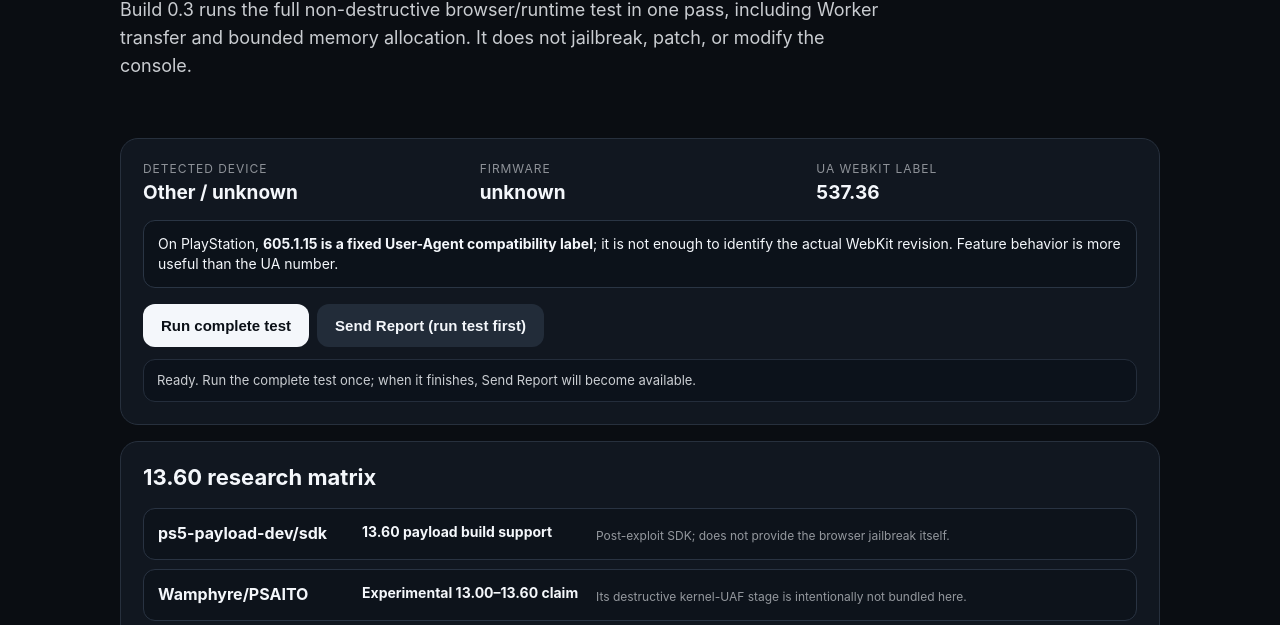
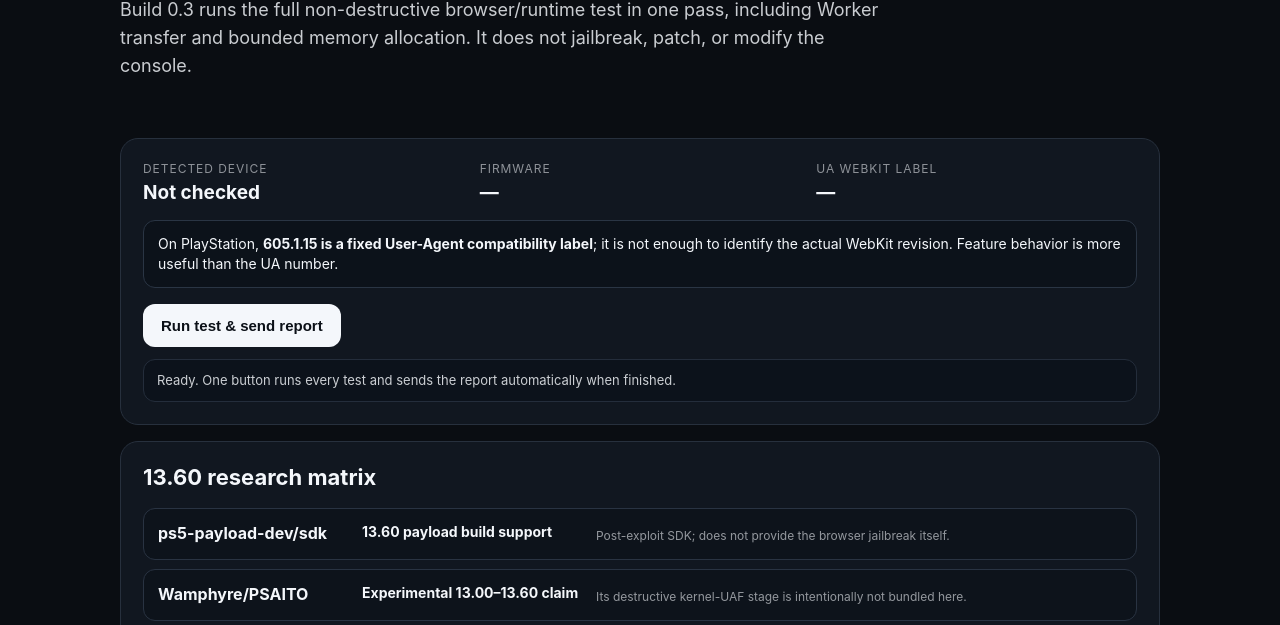
Before and after one commit to Tumelo00/deneme, a plain HTML site: page index.html in a window 1280 px wide. Shown: the part 175-800 px from the top of the page. Drawn offline with Linux system fonts and the light colour scheme.

Commit message:
Make PS5 diagnostics a one-button automatic flow

```diff
--- a/index.html
+++ b/index.html
@@ -5,7 +5,7 @@
   <meta name="viewport" content="width=device-width, initial-scale=1">
   <meta name="color-scheme" content="dark">
   <title>PS5 13.60 Research Host</title>
-  <link rel="stylesheet" href="styles.css?v=0.3.3">
+  <link rel="stylesheet" href="styles.css?v=0.3.4">
 </head>
 <body>
   <main class="wrap">
@@ -34,10 +34,9 @@
         On PlayStation, <strong>605.1.15 is a fixed User-Agent compatibility label</strong>; it is not enough to identify the actual WebKit revision. Feature behavior is more useful than the UA number.
       </div>
       <div class="buttons">
-        <button id="runAll" type="button">Run complete test</button>
-        <button id="sendReport" type="button" class="secondary" disabled>Send Report</button>
+        <button id="runAll" type="button">Run test & send report</button>
       </div>
-      <div id="runStatus" class="run-status">Ready. Run the complete test once; when it finishes, Send Report will become available.</div>
+      <div id="runStatus" class="run-status">Ready. One button runs every test and sends the report automatically when finished.</div>
     </section>
 
     <section class="panel">
@@ -83,6 +82,6 @@
       <span>Owned-hardware testing only</span>
     </footer>
   </main>
-  <script src="app.js?v=0.3.3"></script>
+  <script src="app.js?v=0.3.4"></script>
 </body>
 </html>
```
